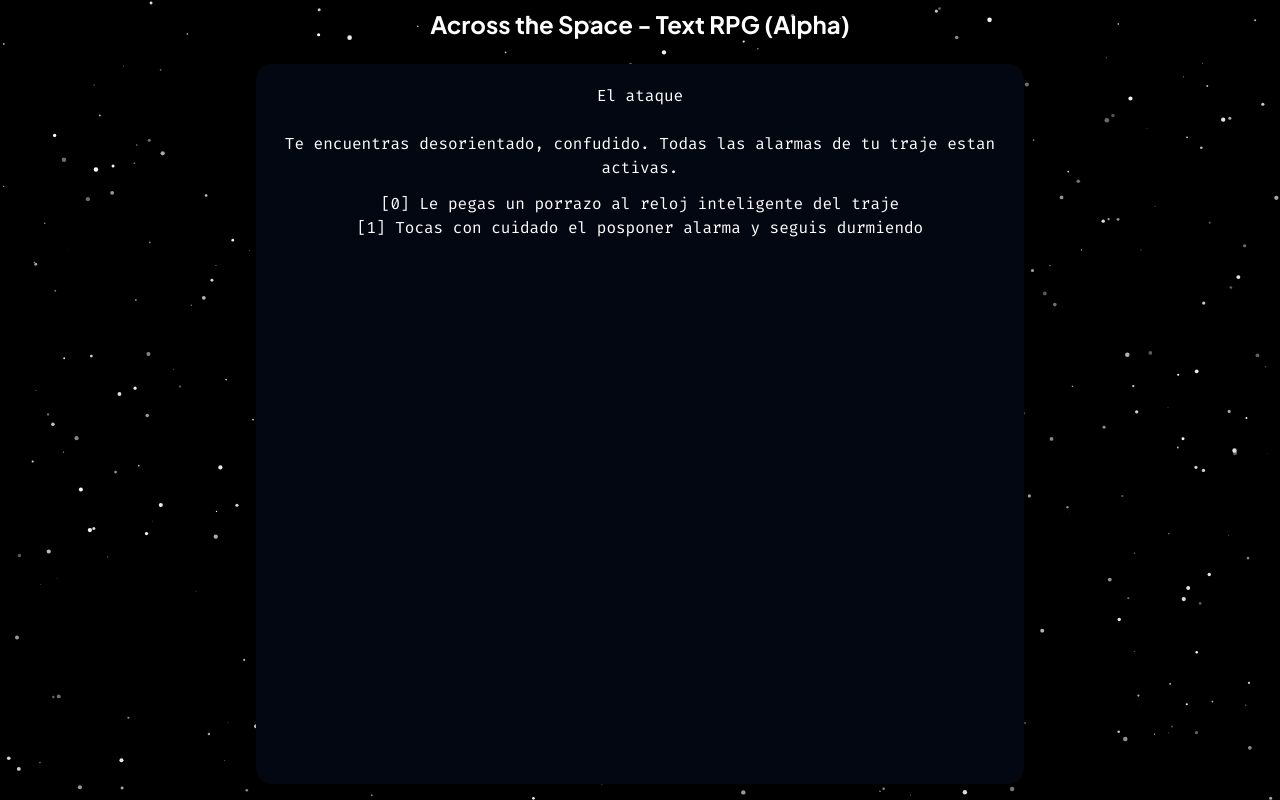
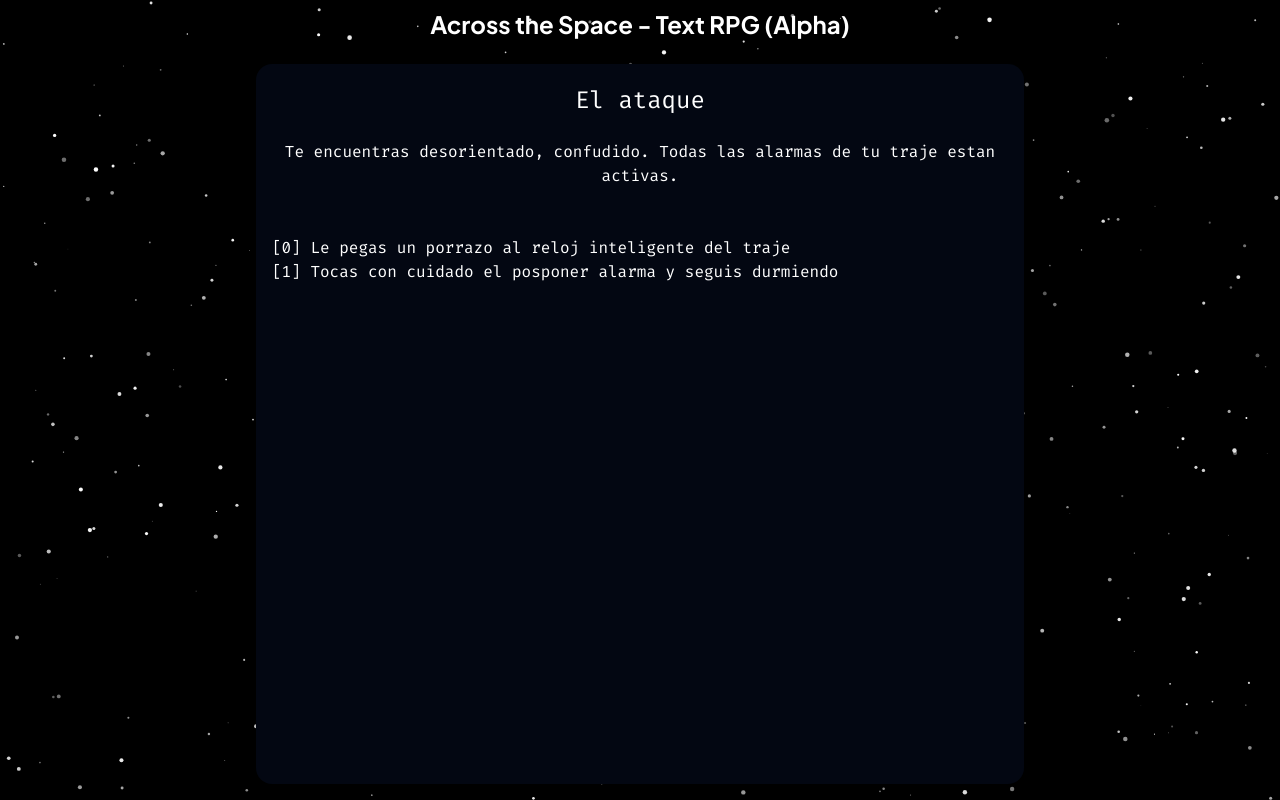
Before and after one commit to DiligentOtter/learningSvelete, a SvelteKit app: page /rpg in a window 1280 px wide. Built offline with nearby package versions, Linux system fonts and the light colour scheme.

Commit message:
feat(RPG): new inventory, object selection and scenarios

```diff
--- a/src/routes/rpg/+page.svelte
+++ b/src/routes/rpg/+page.svelte
@@ -2,7 +2,6 @@
     La historia de este rpg trata sobre el escape de una Nave imperial
     un grupo de tiranidos invadio la nave (bichos muy feos).
     Y tu eres un simple soldado imperial con algunas cosas a favor y muchas en contra.
-
  -->
 <script lang="ts">
 	import Starfield from './starfield.svelte';
@@ -23,11 +22,11 @@
 		{ texto: 'Le pegas un porrazo al reloj inteligente del traje', siguienteEscenaId: 1 },
 		{ texto: 'Tocas con cuidado el posponer alarma y seguis durmiendo', siguienteEscenaId: 2 },
 		{ texto: 'Sales de la habitacion sin preocupaciones', siguienteEscenaId: 3 },
-		{ texto: 'Tomas un blaster enorme y sales de la habitacion ', siguienteEscenaId: 4 },
-		{ texto: 'Disparas a matar', siguienteEscenaId: 5 },
+		{ texto: 'Tomas un blaster enorme y sales de la habitacion ', siguienteEscenaId: 3 },
+		{ texto: 'Disparas a matar', siguienteEscenaId: 5, itemRequerido: 'Blaster' },
 		{
 			texto: 'Te escondes sigilosamente esperando a ver como reacciona el bicho',
-			siguienteEscenaId: 6
+			siguienteEscenaId: 4
 		}
 	];
 	const coleccionEscenas: Escena[] = [
@@ -43,9 +42,9 @@
 			titulo: 'Evacuar',
 			descripcion:
 				'Lograste apagar las alarmas. Te enteras que la nave esta en alerta, las comunicaciones no responden. Tu visor muestra un mensaje de alerta, le piden a todos evacuar lo mas rapido posible',
-			opciones: [coleccionOpciones[3], coleccionOpciones[4]],
+			opciones: [coleccionOpciones[3], coleccionOpciones[2]],
 
-			items: ['Blaster']
+			items: ['Blaster', 'Tarjeta de acceso']
 		},
 		{
 			id: 2,
@@ -58,7 +57,7 @@
 			id: 3,
 			titulo: 'La cosa esta caliente',
 			descripcion: 'Al salir de la habitacion te encuentras con un bicho',
-			opciones: [coleccionOpciones[5], coleccionOpciones[6]]
+			opciones: [coleccionOpciones[4], coleccionOpciones[5]]
 		},
 		{
 			id: 4,
@@ -82,27 +81,72 @@
 			return h.id === escenaActualID;
 		})[0]
 	);
+
+	let stateGame: { inventario: string[]; espacio: number; itemTomado: boolean } = $state({
+		inventario: [],
+		espacio: 5,
+		itemTomado: false
+	});
+
+	function anhadirItem(item: string) {
+		stateGame.inventario = [...stateGame.inventario, item];
+		stateGame.espacio -= 1;
+		stateGame.itemTomado = true;
+	}
 </script>
+
 <Starfield />
 <div class="relative flex flex-col items-center min-h-screen text-white">
 	<header class="m-2">
 		<h1 class="text-center font-bold text-2xl">Across the Space - Text RPG (Alpha)</h1>
 	</header>
-	<main class="flex flex-col flex-1 rounded-2xl m-4 p-2 w-3xl  text-center bg-gray-950">
-		<div class="flex flex-col font-mono">
-			<h2 class="m-3">{escenaActual.titulo}</h2>
-			<p class="m-3">{escenaActual.descripcion}</p>
-			{#each escenaActual.opciones as op, index (op)}
-				<button onclick={() => (escenaActualID = op.siguienteEscenaId)} class="hover:bg-green-500"
-					>[{index}] {op.texto}</button
-				>
-				{#if op.itemRequerido}
-					<p>item requerido: {op.itemRequerido}</p>
-				{/if}
-			{/each}
-			{#if escenaActual.items}
-				<p class="m-6">items de la escena: {escenaActual.items}</p>
+	<main class="flex flex-col flex-1 rounded-2xl m-4 p-2 w-3xl text-center font-mono bg-gray-950">
+		<div class="flex items-center">
+			<h2 class="m-3 text-2xl flex-1">{escenaActual.titulo}</h2>
+			{#if stateGame.inventario.length > 0}
+				<details class="relative z-10 text-white">
+					<summary>
+						Inventario ({stateGame.inventario.length})
+					</summary>
+					<ul class="absolute bg-gray-950">
+						{#each stateGame.inventario as item (item)}
+							<li>{item}</li>
+						{/each}
+					</ul>
+				</details>
 			{/if}
 		</div>
+
+		<p class="m-3">{escenaActual.descripcion}</p>
+
+		<div class="flex flex-col mt-9 text-left">
+			{#each escenaActual.opciones as op, index (op)}
+				<button
+					onclick={() => (escenaActualID = op.siguienteEscenaId)}
+					class="inline hover:bg-green-500 text-left ml-2 disabled:opacity-50"
+					disabled={(op.itemRequerido && !stateGame.inventario.includes(op.itemRequerido)) ? true : false}
+				>
+					[{index}] {op.texto}
+					{#if op.itemRequerido}
+						<span class="inline">(item requerido: {op.itemRequerido})</span>
+					{/if}
+				</button>
+
+			{/each}
+		</div>
+
+		{#if !stateGame.itemTomado && escenaActual.items}
+			<div class="mt-14">
+				<p class="m-6">items de la escena: {escenaActual.items}</p>
+				<div class="grid grid-cols-3 gap-2">
+					{#each escenaActual.items as item (item)}
+						<button onclick={() => anhadirItem(item)} class="hover:bg-green-500">
+							Añadir item: {item}
+						</button>
+					{/each}
+				</div>
+				<span>Espacio de inventario actual: {stateGame.espacio}</span>
+			</div>
+		{/if}
 	</main>
 </div>
```
